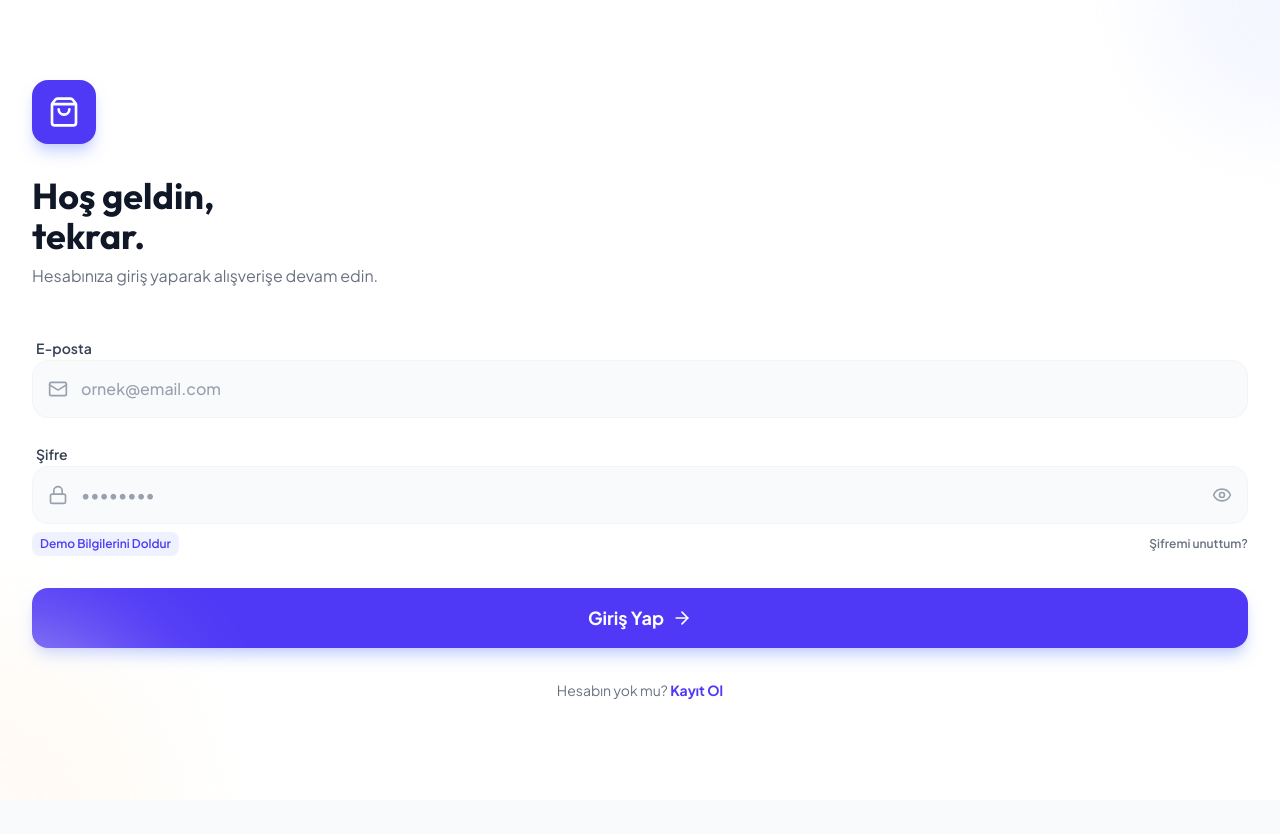
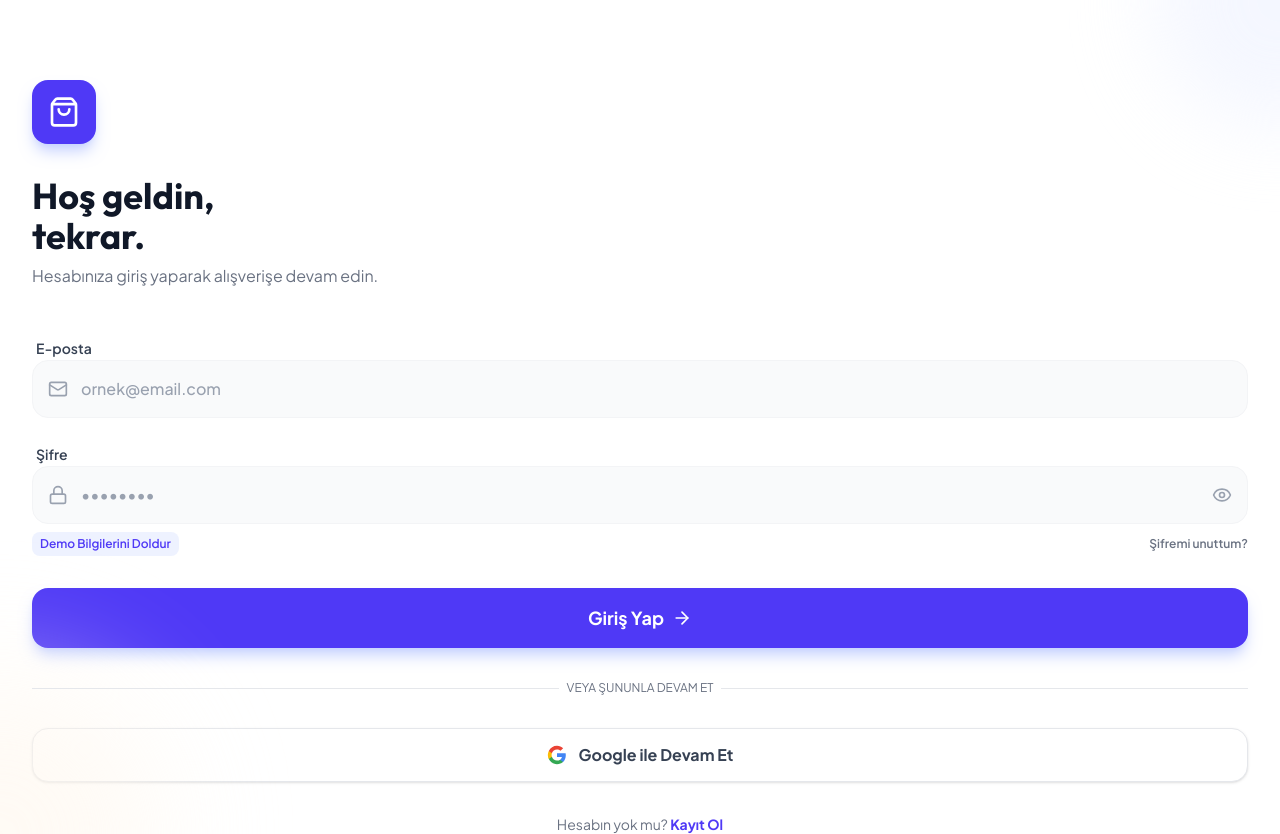
Before and after one commit to ibrahimturkyilmaz/retail-dss-mobile, a React (Vite) app: page / in a window 1280 px wide. Before the commit the page ends 800 px from the top, so only its background shows below. Built offline with nearby package versions, Linux system fonts and the light colour scheme.

Commit message:
fix: force login every visit + fix real location display

```diff
--- a/src/components/screens/LoginScreen.jsx
+++ b/src/components/screens/LoginScreen.jsx
@@ -131,6 +131,74 @@
                             </>
                         )}
                     </motion.button>
+
+
+                    <div className="relative my-8">
+                        <div className="absolute inset-0 flex items-center">
+                            <span className="w-full border-t border-gray-200" />
+                        </div>
+                        <div className="relative flex justify-center text-xs uppercase">
+                            <span className="bg-white px-2 text-gray-500">Veya şununla devam et</span>
+                        </div>
+                    </div>
+
+                    <button
+                        type="button"
+                        onClick={async () => {
+                            setIsLoading(true);
+                            // Simulate Google Auth Popup Delay
+                            await new Promise(resolve => setTimeout(resolve, 800));
+
+                            // Mock Google User Data
+                            const googleUser = {
+                                email: 'merve.yilmaz@gmail.com', // Demo user
+                                name: 'Merve Yılmaz',
+                                photo: 'https://images.unsplash.com/photo-1494790108377-be9c29b29330?w=150&h=150&fit=crop',
+                                provider: 'google'
+                            };
+
+                            // Register/Login via backend
+                            try {
+                                const API_URL = import.meta.env.VITE_API_URL || 'http://localhost:8000';
+                                const response = await fetch(`${API_URL}/api/customers/mobile-login`, {
+                                    method: 'POST',
+                                    headers: { 'Content-Type': 'application/json' },
+                                    body: JSON.stringify(googleUser)
+                                });
+
+                                if (!response.ok) throw new Error('Google Login Failed');
+
+                                const data = await response.json();
+                                onLogin({ ...data, photo: googleUser.photo }); // Merge photo for UI
+                            } catch (e) {
+                                console.error(e);
+                                alert("Google ile giriş yapılamadı.");
+                            } finally {
+                                setIsLoading(false);
+                            }
+                        }}
+                        className="w-full bg-white border border-gray-200 text-gray-700 rounded-2xl py-3.5 font-bold shadow-sm hover:bg-gray-50 hover:border-gray-300 transition-all flex items-center justify-center gap-3"
+                    >
+                        <svg className="w-5 h-5" viewBox="0 0 24 24">
+                            <path
+                                d="M22.56 12.25c0-.78-.07-1.53-.2-2.25H12v4.26h5.92c-.26 1.37-1.04 2.53-2.21 3.31v2.77h3.57c2.08-1.92 3.28-4.74 3.28-8.09z"
+                                fill="#4285F4"
+                            />
+                            <path
+                                d="M12 23c2.97 0 5.46-.98 7.28-2.66l-3.57-2.77c-.98.66-2.23 1.06-3.71 1.06-2.86 0-5.29-1.93-6.16-4.53H2.18v2.84C3.99 20.53 7.7 23 12 23z"
+                                fill="#34A853"
+                            />
+                            <path
+                                d="M5.84 14.09c-.22-.66-.35-1.36-.35-2.09s.13-1.43.35-2.09V7.07H2.18C1.43 8.55 1 10.22 1 12s.43 3.45 1.18 4.93l2.85-2.22.81-.62z"
+                                fill="#FBBC05"
+                            />
+                            <path
+                                d="M12 5.38c1.62 0 3.06.56 4.21 1.64l3.15-3.15C17.45 2.09 14.97 1 12 1 7.7 1 3.99 3.47 2.18 7.07l3.66 2.84c.87-2.6 3.3-4.53 6.16-4.53z"
+                                fill="#EA4335"
+                            />
+                        </svg>
+                        Google ile Devam Et
+                    </button>
                 </form>
 
                 <div className="mt-8 text-center">
--- a/src/context/LocationContext.jsx
+++ b/src/context/LocationContext.jsx
@@ -74,7 +74,7 @@
                     // Adres verisini (Geocoding) çekme
                     try {
                         const addr = await fetchAddressFromCoords(latitude, longitude);
-                        if (addr) setAddress(addr.short);
+                        if (addr) setAddress(addr);
                     } catch (e) {
                         console.warn("Address fetch failed", e);
                     }
--- a/src/context/UserContext.jsx
+++ b/src/context/UserContext.jsx
@@ -4,32 +4,15 @@
 
 export function UserProvider({ children }) {
     const [user, setUser] = useState(null);
-    const [loading, setLoading] = useState(true);
-
-    useEffect(() => {
-        // Initialize user from LocalStorage
-        const storedUser = localStorage.getItem('user');
-        if (storedUser) {
-            try {
-                setUser(JSON.parse(storedUser));
-            } catch (error) {
-                console.error("Failed to parse user from local storage", error);
-                localStorage.removeItem('user');
-            }
-        }
-        setLoading(false);
-    }, []);
+    const [loading, setLoading] = useState(false); // No async restore needed
 
     const login = (userData) => {
         setUser(userData);
-        localStorage.setItem('user', JSON.stringify(userData));
+        // Session-only: no localStorage persistence
     };
 
     const logout = () => {
         setUser(null);
-        localStorage.removeItem('user');
-        // Optional: Clear cart/favorites on logout if desired,
-        // but for this demo we might want to keep them or handle them in their own contexts.
     };
 
     return (
```
